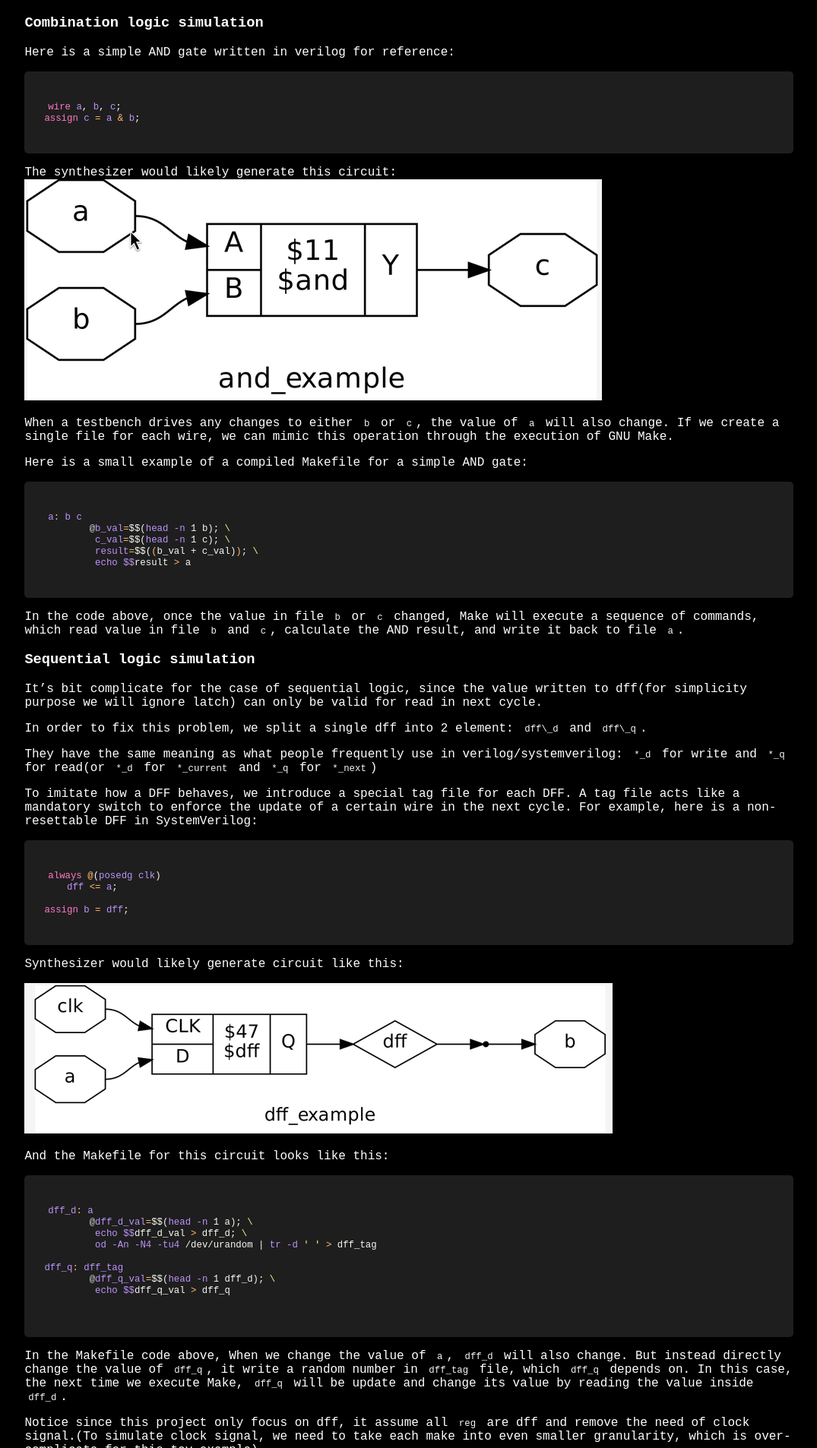
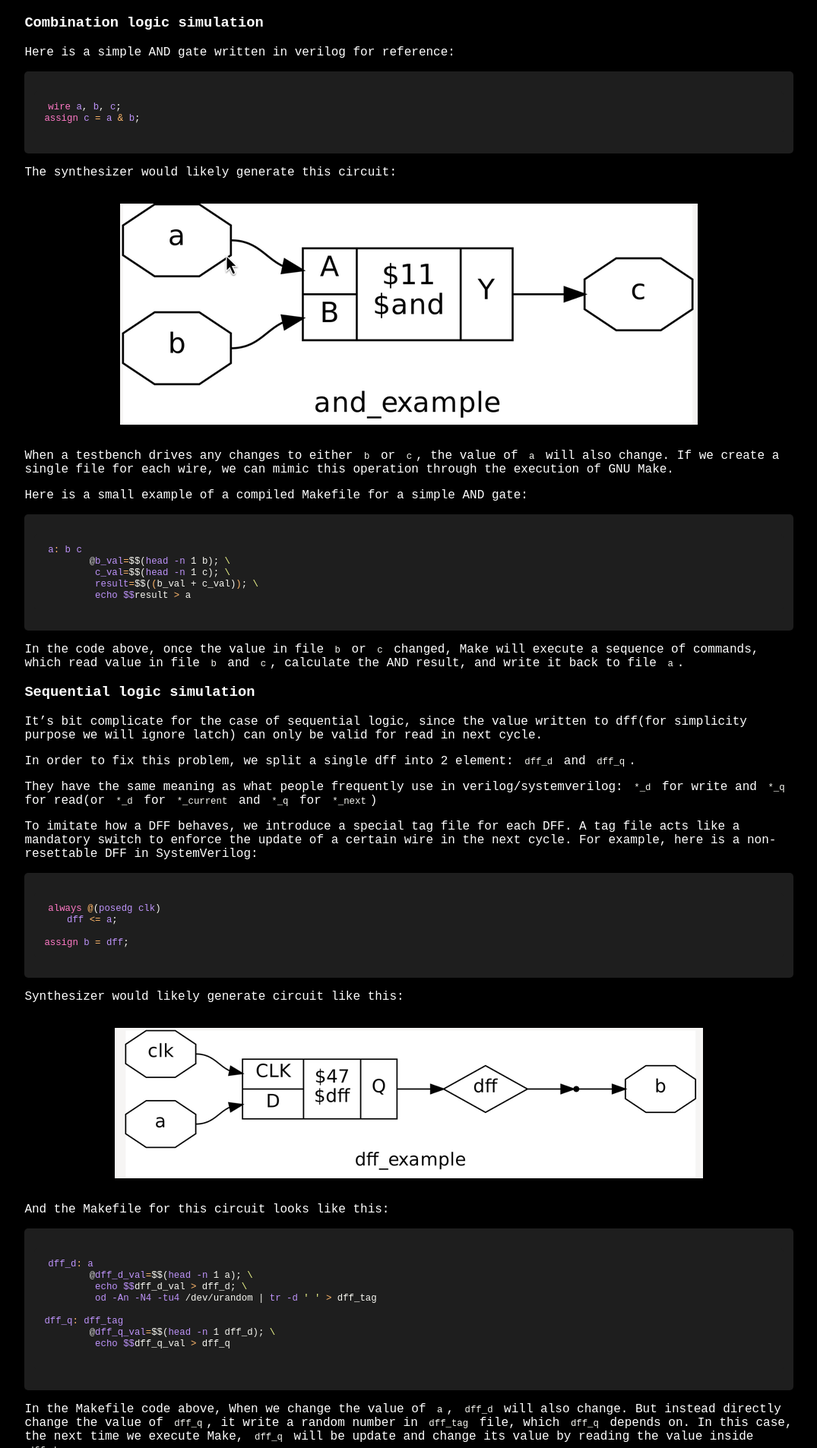
Before and after one commit to bigjr-mkkong/bigjr-mkkong.github.io, a Jekyll site: the page built from _posts/2025-07-22-makesim.md, in a window 1280 px wide. Shown: the part 1012-2918 px from the top of the page at 76% size, without its empty margins (102-1177 px from the left). Built offline with Jekyll 4.4.1, drawn with Linux system fonts in a browser that asks for light colours.

Commit message:
Fixed picture styling

````diff
--- a/_posts/2025-07-22-makesim.md
+++ b/_posts/2025-07-22-makesim.md
@@ -43,7 +43,9 @@ assign c = a & b;
 ```
 
 The synthesizer would likely generate this circuit:
-![image info](/assets/img/makesim/andexp.1.png)
+<div class="center_pic">
+  <img src="/assets/img/makesim/andexp.1.png" alt="AND gate example">
+</div>
 
 When a testbench drives any changes to either `b` or `c`, the value of `a` will also change. If we create a single file for each wire, we can mimic this operation through the execution of GNU Make.
 
@@ -63,7 +65,7 @@ In the code above, once the value in file `b` or `c` changed, Make will execute
 
 It's bit complicate for the case of sequential logic, since the value written to dff(for simplicity purpose we will ignore latch) can only be valid for read in next cycle.
 
-In order to fix this problem, we split a single dff into 2 element: `dff\_d` and `dff\_q`.
+In order to fix this problem, we split a single dff into 2 element: `dff_d` and `dff_q`.
 
 They have the same meaning as what people frequently use in verilog/systemverilog: `*_d` for write and `*_q` for read(or `*_d` for `*_current` and `*_q` for `*_next`)
 
@@ -81,7 +83,9 @@ assign b = dff;
 Synthesizer would likely generate circuit like this:
 
 
-![image info](/assets/img/makesim/dffexp.1.png)
+<div class="center_pic">
+  <img src="/assets/img/makesim/dffexp.1.png" alt="DFF example">
+</div>
 
 And the Makefile for this circuit looks like this:
 
--- a/styles.css
+++ b/styles.css
@@ -49,8 +49,10 @@ body {
 }
 
 .center_pic img {
-    max-width: 100%;
-    height: auto;
+  max-width: 100%;
+  height: auto;
+  display: block;
+  margin: 0 auto;
 }
 
 a {
````
Also changed, not shown: publications/pub-index.html (+9 -5 lines).
